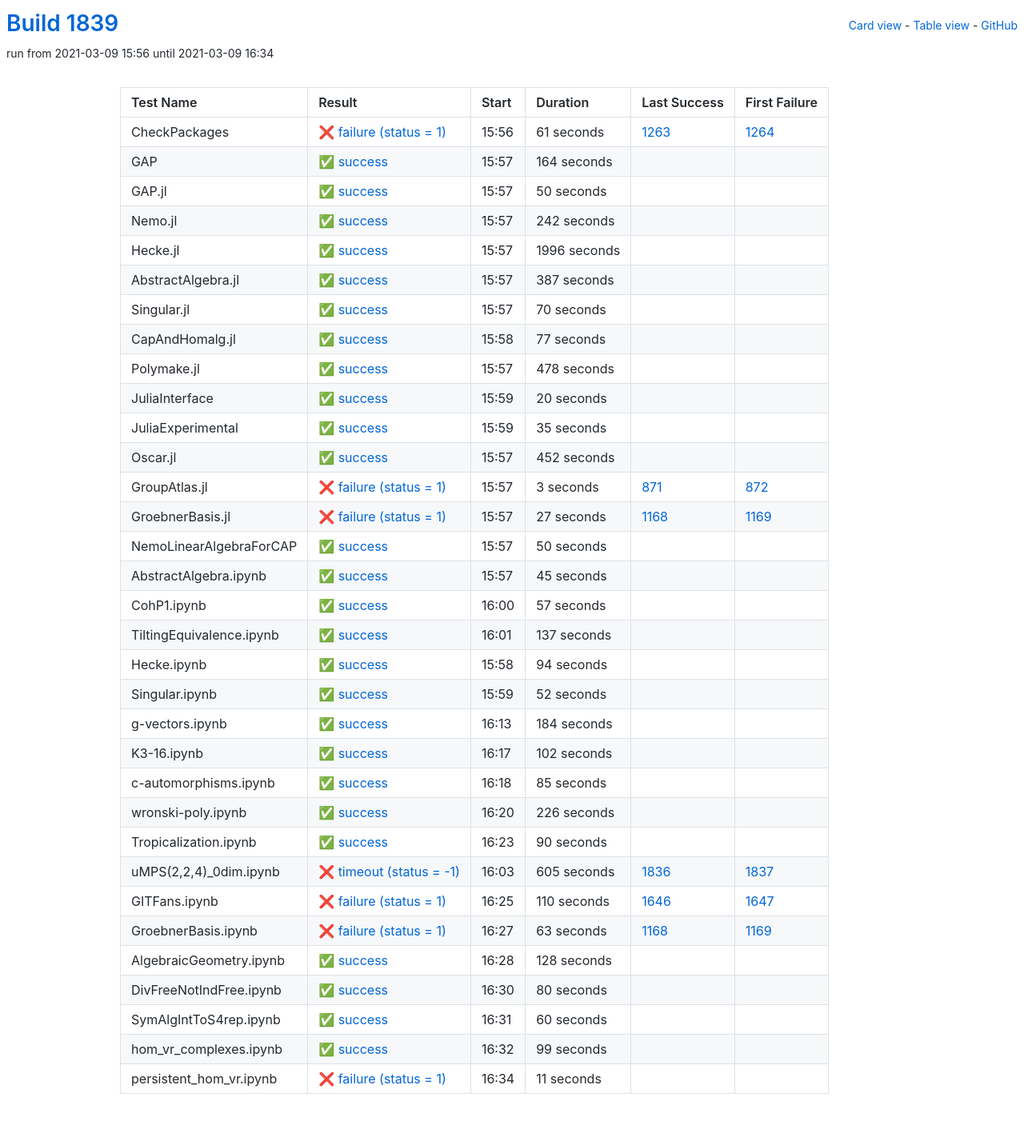
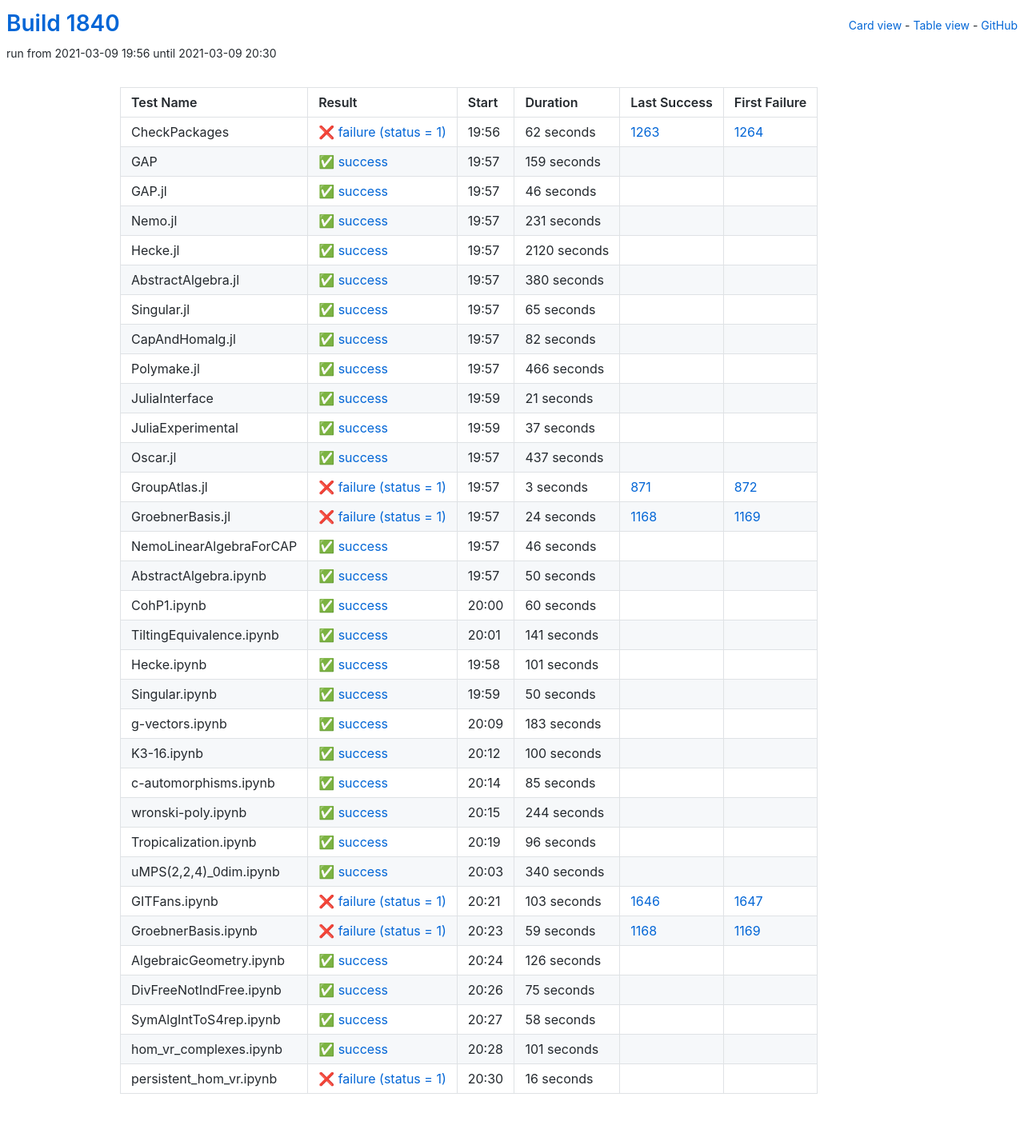
Before and after one commit to oscar-system/oscar-ci-status-stable, a Jekyll site: the page built from table.html, in a window 1280 px wide. Shown: the whole page at 80% size. Built offline with Jekyll 4.4.1, drawn with Linux system fonts in a browser that asks for light colours.

Commit message:
Build #1840

```diff
--- a/_data/ci.yml
+++ b/_data/ci.yml
@@ -1,6 +1,6 @@
 ---
-build: 1839
-build_url: https://oscarci.mathematik.uni-kl.de/job/oscar-stable/1839/
+build: 1840
+build_url: https://oscarci.mathematik.uni-kl.de/job/oscar-stable/1840/
 job: oscar-stable
 organization: oscar-system
 repo: oscar-ci-status-stable
@@ -8,152 +8,152 @@ repourl: https://github.com/oscar-system/oscar-ci-status-stable
 tests:
 - name: CheckPackages
   id: checkpackages
-  log: https://oscarci.mathematik.uni-kl.de/job/oscar-stable/1839/artifact/logs/build-1839/CheckPackages.log
-  start: 2021-03-09 15:56
+  log: https://oscarci.mathematik.uni-kl.de/job/oscar-stable/1840/artifact/logs/build-1840/CheckPackages.log
+  start: 2021-03-09 19:56
   success: false
   exitcode: 1
   status: failure
-  duration: 61
+  duration: 62
   last_success: 1263
   last_success_url: https://oscarci.mathematik.uni-kl.de/job/oscar-stable/1263/
   first_failure: 1264
   first_failure_url: https://oscarci.mathematik.uni-kl.de/job/oscar-stable/1264/
 - name: GAP
   id: gap
-  log: https://oscarci.mathematik.uni-kl.de/job/oscar-stable/1839/artifact/logs/build-1839/GAP.log
-  start: 2021-03-09 15:57
+  log: https://oscarci.mathematik.uni-kl.de/job/oscar-stable/1840/artifact/logs/build-1840/GAP.log
+  start: 2021-03-09 19:57
   success: true
   exitcode: 0
   status: success
-  duration: 164
+  duration: 159
   last_success: false
   last_success_url:
   first_failure: false
   first_failure_url:
 - name: GAP.jl
   id: gap-jl
-  log: https://oscarci.mathematik.uni-kl.de/job/oscar-stable/1839/artifact/logs/build-1839/GAP.jl.log
-  start: 2021-03-09 15:57
+  log: https://oscarci.mathematik.uni-kl.de/job/oscar-stable/1840/artifact/logs/build-1840/GAP.jl.log
+  start: 2021-03-09 19:57
   success: true
   exitcode: 0
   status: success
-  duration: 50
+  duration: 46
   last_success: false
   last_success_url:
   first_failure: false
   first_failure_url:
 - name: Nemo.jl
   id: nemo-jl
-  log: https://oscarci.mathematik.uni-kl.de/job/oscar-stable/1839/artifact/logs/build-1839/Nemo.jl.log
-  start: 2021-03-09 15:57
+  log: https://oscarci.mathematik.uni-kl.de/job/oscar-stable/1840/artifact/logs/build-1840/Nemo.jl.log
+  start: 2021-03-09 19:57
   success: true
   exitcode: 0
   status: success
-  duration: 242
+  duration: 231
   last_success: false
   last_success_url:
   first_failure: false
   first_failure_url:
 - name: Hecke.jl
   id: hecke-jl
-  log: https://oscarci.mathematik.uni-kl.de/job/oscar-stable/1839/artifact/logs/build-1839/Hecke.jl.log
-  start: 2021-03-09 15:57
+  log: https://oscarci.mathematik.uni-kl.de/job/oscar-stable/1840/artifact/logs/build-1840/Hecke.jl.log
+  start: 2021-03-09 19:57
   success: true
   exitcode: 0
   status: success
-  duration: 1996
+  duration: 2120
   last_success: false
   last_success_url:
   first_failure: false
   first_failure_url:
 - name: AbstractAlgebra.jl
   id: abstractalgebra-jl
-  log: https://oscarci.mathematik.uni-kl.de/job/oscar-stable/1839/artifact/logs/build-1839/AbstractAlgebra.jl.log
-  start: 2021-03-09 15:57
+  log: https://oscarci.mathematik.uni-kl.de/job/oscar-stable/1840/artifact/logs/build-1840/AbstractAlgebra.jl.log
+  start: 2021-03-09 19:57
   success: true
   exitcode: 0
   status: success
-  duration: 387
+  duration: 380
   last_success: false
   last_success_url:
   first_failure: false
   first_failure_url:
 - name: Singular.jl
   id: singular-jl
-  log: https://oscarci.mathematik.uni-kl.de/job/oscar-stable/1839/artifact/logs/build-1839/Singular.jl.log
-  start: 2021-03-09 15:57
+  log: https://oscarci.mathematik.uni-kl.de/job/oscar-stable/1840/artifact/logs/build-1840/Singular.jl.log
+  start: 2021-03-09 19:57
   success: true
   exitcode: 0
   status: success
-  duration: 70
+  duration: 65
   last_success: false
   last_success_url:
   first_failure: false
   first_failure_url:
 - name: CapAndHomalg.jl
   id: capandhomalg-jl
-  log: https://oscarci.mathematik.uni-kl.de/job/oscar-stable/1839/artifact/logs/build-1839/CapAndHomalg.jl.log
-  start: 2021-03-09 15:58
+  log: https://oscarci.mathematik.uni-kl.de/job/oscar-stable/1840/artifact/logs/build-1840/CapAndHomalg.jl.log
+  start: 2021-03-09 19:57
   success: true
   exitcode: 0
   status: success
-  duration: 77
+  duration: 82
   last_success: false
   last_success_url:
   first_failure: false
   first_failure_url:
 - name: Polymake.jl
   id: polymake-jl
-  log: https://oscarci.mathematik.uni-kl.de/job/oscar-stable/1839/artifact/logs/build-1839/Polymake.jl.log
-  start: 2021-03-09 15:57
+  log: https://oscarci.mathematik.uni-kl.de/job/oscar-stable/1840/artifact/logs/build-1840/Polymake.jl.log
+  start: 2021-03-09 19:57
   success: true
   exitcode: 0
   status: success
-  duration: 478
+  duration: 466
   last_success: false
   last_success_url:
   first_failure: false
   first_failure_url:
 - name: JuliaInterface
   id: juliainterface
-  log: https://oscarci.mathematik.uni-kl.de/job/oscar-stable/1839/artifact/logs/build-1839/JuliaInterface.log
-  start: 2021-03-09 15:59
+  log: https://oscarci.mathematik.uni-kl.de/job/oscar-stable/1840/artifact/logs/build-1840/JuliaInterface.log
+  start: 2021-03-09 19:59
   success: true
   exitcode: 0
   status: success
-  duration: 20
+  duration: 21
   last_success: false
   last_success_url:
   first_failure: false
   first_failure_url:
 - name: JuliaExperimental
   id: juliaexperimental
-  log: https://oscarci.mathematik.uni-kl.de/job/oscar-stable/1839/artifact/logs/build-1839/JuliaExperimental.log
-  start: 2021-03-09 15:59
+  log: https://oscarci.mathematik.uni-kl.de/job/oscar-stable/1840/artifact/logs/build-1840/JuliaExperimental.log
+  start: 2021-03-09 19:59
   success: true
   exitcode: 0
   status: success
-  duration: 35
+  duration: 37
   last_success: false
   last_success_url:
   first_failure: false
   first_failure_url:
 - name: Oscar.jl
   id: oscar-jl
-  log: https://oscarci.mathematik.uni-kl.de/job/oscar-stable/1839/artifact/logs/build-1839/Oscar.jl.log
-  start: 2021-03-09 15:57
+  log: https://oscarci.mathematik.uni-kl.de/job/oscar-stable/1840/artifact/logs/build-1840/Oscar.jl.log
+  start: 2021-03-09 19:57
   success: true
   exitcode: 0
   status: success
-  duration: 452
+  duration: 437
   last_success: false
   last_success_url:
   first_failure: false
   first_failure_url:
 - name: GroupAtlas.jl
   id: groupatlas-jl
-  log: https://oscarci.mathematik.uni-kl.de/job/oscar-stable/1839/artifact/logs/build-1839/GroupAtlas.jl.log
-  start: 2021-03-09 15:57
+  log: https://oscarci.mathematik.uni-kl.de/job/oscar-stable/1840/artifact/logs/build-1840/GroupAtlas.jl.log
+  start: 2021-03-09 19:57
   success: false
   exitcode: 1
   status: failure
@@ -164,20 +164,32 @@ tests:
   first_failure_url: https://oscarci.mathematik.uni-kl.de/job/oscar-stable/872/
 - name: GroebnerBasis.jl
   id: groebnerbasis-jl
-  log: https://oscarci.mathematik.uni-kl.de/job/oscar-stable/1839/artifact/logs/build-1839/GroebnerBasis.jl.log
-  start: 2021-03-09 15:57
+  log: https://oscarci.mathematik.uni-kl.de/job/oscar-stable/1840/artifact/logs/build-1840/GroebnerBasis.jl.log
+  start: 2021-03-09 19:57
   success: false
   exitcode: 1
   status: failure
-  duration: 27
+  duration: 24
   last_success: 1168
   last_success_url: https://oscarci.mathematik.uni-kl.de/job/oscar-stable/1168/
   first_failure: 1169
   first_failure_url: https://oscarci.mathematik.uni-kl.de/job/oscar-stable/1169/
 - name: NemoLinearAlgebraForCAP
   id: nemolinearalgebraforcap
-  log: https://oscarci.mathematik.uni-kl.de/job/oscar-stable/1839/artifact/logs/build-1839/NemoLinearAlgebraForCAP.log
-  start: 2021-03-09 15:57
+  log: https://oscarci.mathematik.uni-kl.de/job/oscar-stable/1840/artifact/logs/build-1840/NemoLinearAlgebraForCAP.log
+  start: 2021-03-09 19:57
+  success: true
+  exitcode: 0
+  status: success
+  duration: 46
+  last_success: false
+  last_success_url:
+  first_failure: false
+  first_failure_url:
+- name: AbstractAlgebra.ipynb
+  id: abstractalgebra-ipynb
+  log: https://oscarci.mathematik.uni-kl.de/job/oscar-stable/1840/artifact/logs/build-1840/AbstractAlgebra.ipynb.log
+  start: 2021-03-09 19:57
   success: true
   exitcode: 0
   status: success
@@ -186,94 +198,82 @@ tests:
   last_success_url:
   first_failure: false
   first_failure_url:
-- name: AbstractAlgebra.ipynb
-  id: abstractalgebra-ipynb
-  log: https://oscarci.mathematik.uni-kl.de/job/oscar-stable/1839/artifact/logs/build-1839/AbstractAlgebra.ipynb.log
-  start: 2021-03-09 15:57
+- name: CohP1.ipynb
+  id: cohp1-ipynb
+  log: https://oscarci.mathematik.uni-kl.de/job/oscar-stable/1840/artifact/logs/build-1840/CohP1.ipynb.log
+  start: 2021-03-09 20:00
   success: true
   exitcode: 0
   status: success
-  duration: 45
-  last_success: false
-  last_success_url:
-  first_failure: false
-  first_failure_url:
-- name: CohP1.ipynb
-  id: cohp1-ipynb
-  log: https://oscarci.mathematik.uni-kl.de/job/oscar-stable/1839/artifact/logs/build-1839/CohP1.ipynb.log
-  start: 2021-03-09 16:00
-  success: true
-  exitcode: 0
-  status: success
-  duration: 57
+  duration: 60
   last_success: false
   last_success_url:
   first_failure: false
   first_failure_url:
 - name: TiltingEquivalence.ipynb
   id: tiltingequivalence-ipynb
-  log: https://oscarci.mathematik.uni-kl.de/job/oscar-stable/1839/artifact/logs/build-1839/TiltingEquivalence.ipynb.log
-  start: 2021-03-09 16:01
+  log: https://oscarci.mathematik.uni-kl.de/job/oscar-stable/1840/artifact/logs/build-1840/TiltingEquivalence.ipynb.log
+  start: 2021-03-09 20:01
   success: true
   exitcode: 0
   status: success
-  duration: 137
+  duration: 141
   last_success: false
   last_success_url:
   first_failure: false
   first_failure_url:
 - name: Hecke.ipynb
   id: hecke-ipynb
-  log: https://oscarci.mathematik.uni-kl.de/job/oscar-stable/1839/artifact/logs/build-1839/Hecke.ipynb.log
-  start: 2021-03-09 15:58
+  log: https://oscarci.mathematik.uni-kl.de/job/oscar-stable/1840/artifact/logs/build-1840/Hecke.ipynb.log
+  start: 2021-03-09 19:58
   success: true
   exitcode: 0
   status: success
-  duration: 94
+  duration: 101
   last_success: false
   last_success_url:
   first_failure: false
   first_failure_url:
 - name: Singular.ipynb
   id: singular-ipynb
-  log: https://oscarci.mathematik.uni-kl.de/job/oscar-stable/1839/artifact/logs/build-1839/Singular.ipynb.log
-  start: 2021-03-09 15:59
+  log: https://oscarci.mathematik.uni-kl.de/job/oscar-stable/1840/artifact/logs/build-1840/Singular.ipynb.log
+  start: 2021-03-09 19:59
   success: true
   exitcode: 0
   status: success
-  duration: 52
+  duration: 50
   last_success: false
   last_success_url:
   first_failure: false
   first_failure_url:
 - name: g-vectors.ipynb
   id: g-vectors-ipynb
-  log: https://oscarci.mathematik.uni-kl.de/job/oscar-stable/1839/artifact/logs/build-1839/g-vectors.ipynb.log
-  start: 2021-03-09 16:13
+  log: https://oscarci.mathematik.uni-kl.de/job/oscar-stable/1840/artifact/logs/build-1840/g-vectors.ipynb.log
+  start: 2021-03-09 20:09
   success: true
   exitcode: 0
   status: success
-  duration: 184
+  duration: 183
   last_success: false
   last_success_url:
   first_failure: false
   first_failure_url:
 - name: K3-16.ipynb
   id: k3-16-ipynb
-  log: https://oscarci.mathematik.uni-kl.de/job/oscar-stable/1839/artifact/logs/build-1839/K3-16.ipynb.log
-  start: 2021-03-09 16:17
+  log: https://oscarci.mathematik.uni-kl.de/job/oscar-stable/1840/artifact/logs/build-1840/K3-16.ipynb.log
+  start: 2021-03-09 20:12
   success: true
   exitcode: 0
   status: success
-  duration: 102
+  duration: 100
   last_success: false
   last_success_url:
   first_failure: false
   first_failure_url:
 - name: c-automorphisms.ipynb
   id: c-automorphisms-ipynb
-  log: https://oscarci.mathematik.uni-kl.de/job/oscar-stable/1839/artifact/logs/build-1839/c-automorphisms.ipynb.log
-  start: 2021-03-09 16:18
+  log: https://oscarci.mathematik.uni-kl.de/job/oscar-stable/1840/artifact/logs/build-1840/c-automorphisms.ipynb.log
+  start: 2021-03-09 20:14
   success: true
   exitcode: 0
   status: success
@@ -284,120 +284,120 @@ tests:
   first_failure_url:
 - name: wronski-poly.ipynb
   id: wronski-poly-ipynb
-  log: https://oscarci.mathematik.uni-kl.de/job/oscar-stable/1839/artifact/logs/build-1839/wronski-poly.ipynb.log
-  start: 2021-03-09 16:20
+  log: https://oscarci.mathematik.uni-kl.de/job/oscar-stable/1840/artifact/logs/build-1840/wronski-poly.ipynb.log
+  start: 2021-03-09 20:15
   success: true
   exitcode: 0
   status: success
-  duration: 226
+  duration: 244
   last_success: false
   last_success_url:
   first_failure: false
   first_failure_url:
 - name: Tropicalization.ipynb
   id: tropicalization-ipynb
-  log: https://oscarci.mathematik.uni-kl.de/job/oscar-stable/1839/artifact/logs/build-1839/Tropicalization.ipynb.log
-  start: 2021-03-09 16:23
+  log: https://oscarci.mathematik.uni-kl.de/job/oscar-stable/1840/artifact/logs/build-1840/Tropicalization.ipynb.log
+  start: 2021-03-09 20:19
   success: true
   exitcode: 0
   status: success
-  duration: 90
+  duration: 96
   last_success: false
   last_success_url:
   first_failure: false
   first_failure_url:
 - name: uMPS(2,2,4)_0dim.ipynb
   id: umps-2-2-4-0dim-ipynb
-  log: https://oscarci.mathematik.uni-kl.de/job/oscar-stable/1839/artifact/logs/build-1839/uMPS-2-2-4-_0dim.ipynb.log
-  start: 2021-03-09 16:03
-  success: false
-  exitcode: -1
-  status: timeout
-  duration: 605
-  last_success: 1836
-  last_success_url: https://oscarci.mathematik.uni-kl.de/job/oscar-stable/1836/
-  first_failure: 1837
-  first_failure_url: https://oscarci.mathematik.uni-kl.de/job/oscar-stable/1837/
+  log: https://oscarci.mathematik.uni-kl.de/job/oscar-stable/1840/artifact/logs/build-1840/uMPS-2-2-4-_0dim.ipynb.log
+  start: 2021-03-09 20:03
+  success: true
+  exitcode: 0
+  status: success
+  duration: 340
+  last_success: false
+  last_success_url:
+  first_failure: false
+  first_failure_url:
 - name: GITFans.ipynb
   id: gitfans-ipynb
-  log: https://oscarci.mathematik.uni-kl.de/job/oscar-stable/1839/artifact/logs/build-1839/GITFans.ipynb.log
-  start: 2021-03-09 16:25
+  log: https://oscarci.mathematik.uni-kl.de/job/oscar-stable/1840/artifact/logs/build-1840/GITFans.ipynb.log
+  start: 2021-03-09 20:21
   success: false
   exitcode: 1
   status: failure
-  duration: 110
+  duration: 103
   last_success: 1646
   last_success_url: https://oscarci.mathematik.uni-kl.de/job/oscar-stable/1646/
   first_failure: 1647
   first_failure_url: https://oscarci.mathematik.uni-kl.de/job/oscar-stable/1647/
 - name: GroebnerBasis.ipynb
   id: groebnerbasis-ipynb
-  log: https://oscarci.mathematik.uni-kl.de/job/oscar-stable/1839/artifact/logs/build-1839/GroebnerBasis.ipynb.log
-  start: 2021-03-09 16:27
+  log: https://oscarci.mathematik.uni-kl.de/job/oscar-stable/1840/artifact/logs/build-1840/GroebnerBasis.ipynb.log
+  start: 2021-03-09 20:23
   success: false
   exitcode: 1
   status: failure
-  duration: 63
+  duration: 59
   last_success: 1168
   last_success_url: https://oscarci.mathematik.uni-kl.de/job/oscar-stable/1168/
   first_failure: 1169
   first_failure_url: https://oscarci.mathematik.uni-kl.de/job/oscar-stable/1169/
 - name: AlgebraicGeometry.ipynb
   id: algebraicgeometry-ipynb
-  log: https://oscarci.mathematik.uni-kl.de/job/oscar-stable/1839/artifact/logs/build-1839/AlgebraicGeometry.ipynb.log
-  start: 2021-03-09 16:28
+  log: https://oscarci.mathematik.uni-kl.de/job/oscar-stable/1840/artifact/logs/build-1840/AlgebraicGeometry.ipynb.log
+  start: 2021-03-09 20:24
   success: true
   exitcode: 0
   status: success
-  duration: 128
+  duration: 126
   last_success: false
   last_success_url:
   first_failure: false
   first_failure_url:
 - name: DivFreeNotIndFree.ipynb
   id: divfreenotindfree-ipynb
-  log: https://oscarci.mathematik.uni-kl.de/job/oscar-stable/1839/artifact/logs/build-1839/DivFreeNotIndFree.ipynb.log
-  start: 2021-03-09 16:30
+  log: https://oscarci.mathematik.uni-kl.de/job/oscar-stable/1840/artifact/logs/build-1840/DivFreeNotIndFree.ipynb.log
+  start: 2021-03-09 20:26
   success: true
   exitcode: 0
   status: success
-  duration: 80
+  duration: 75
   last_success: false
   last_success_url:
   first_failure: false
   first_failure_url:
 - name: SymAlgIntToS4rep.ipynb
   id: symalginttos4rep-ipynb
-  log: https://oscarci.mathematik.uni-kl.de/job/oscar-stable/1839/artifact/logs/build-1839/SymAlgIntToS4rep.ipynb.log
-  start: 2021-03-09 16:31
+  log: https://oscarci.mathematik.uni-kl.de/job/oscar-stable/1840/artifact/logs/build-1840/SymAlgIntToS4rep.ipynb.log
+  start: 2021-03-09 20:27
   success: true
   exitcode: 0
   status: success
-  duration: 60
+  duration: 58
   last_success: false
   last_success_url:
   first_failure: false
   first_failure_url:
 - name: hom_vr_complexes.ipynb
   id: hom-vr-complexes-ipynb
-  log: https://oscarci.mathematik.uni-kl.de/job/oscar-stable/1839/artifact/logs/build-1839/hom_vr_complexes.ipynb.log
-  start: 2021-03-09 16:32
+  log: https://oscarci.mathematik.uni-kl.de/job/oscar-stable/1840/artifact/logs/build-1840/hom_vr_complexes.ipynb.log
+  start: 2021-03-09 20:28
   success: true
   exitcode: 0
   status: success
-  duration: 99
+  duration: 101
   last_success: false
   last_success_url:
   first_failure: false
   first_failure_url:
 - name: persistent_hom_vr.ipynb
   id: persistent-hom-vr-ipynb
-  log: https://oscarci.mathematik.uni-kl.de/job/oscar-stable/1839/artifact/logs/build-1839/persistent_hom_vr.ipynb.log
-  start: 2021-03-09 16:34
+  log: https://oscarci.mathematik.uni-kl.de/job/oscar-stable/1840/artifact/logs/build-1840/persistent_hom_vr.ipynb.log
+  start: 2021-03-09 20:30
   success: false
   exitcode: 1
   status: failure
-  duration: 11
+  duration: 16
   last_success: false
   last_success_url:
   first_failure: false
```
Also changed, not shown: README.md.
